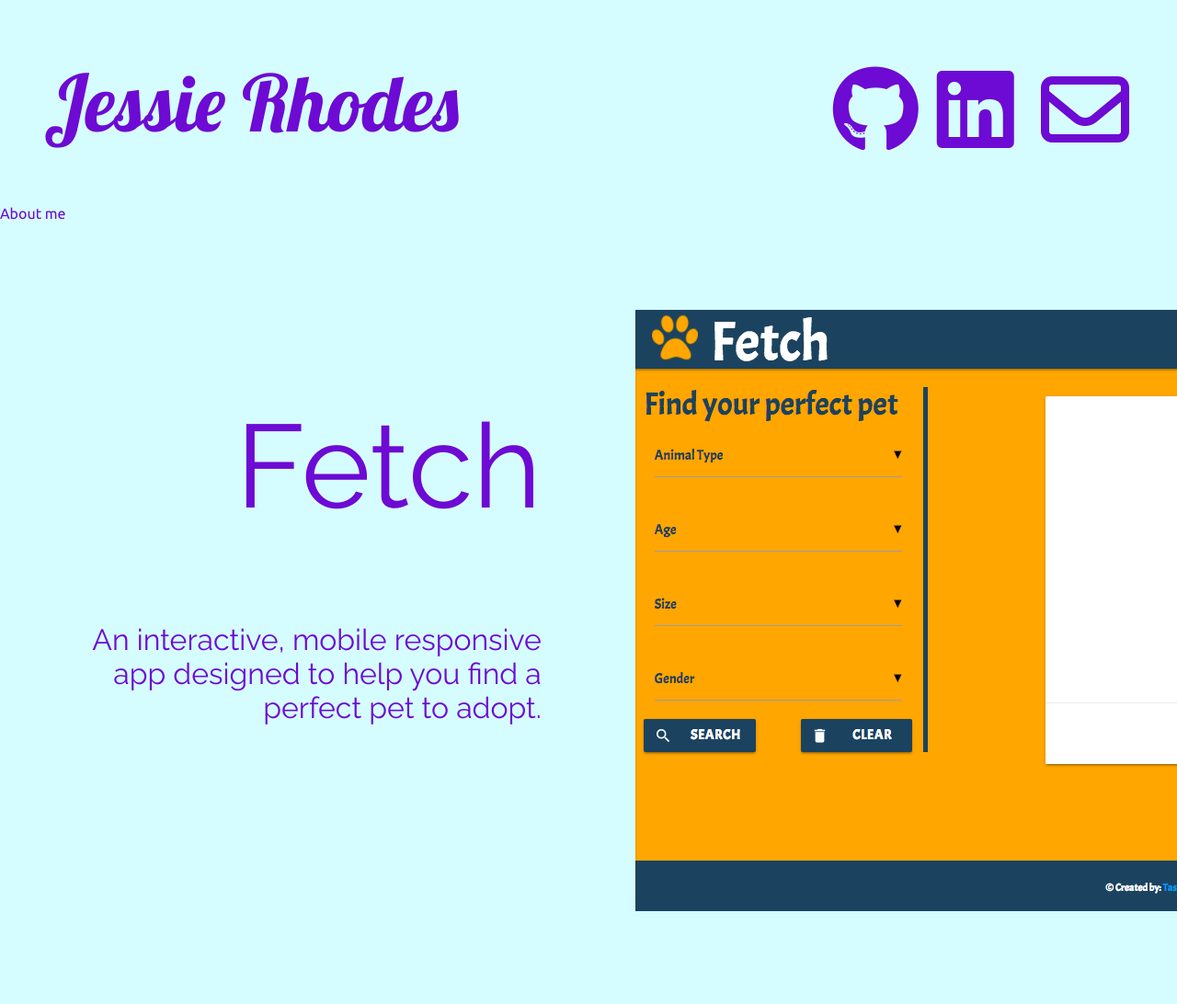
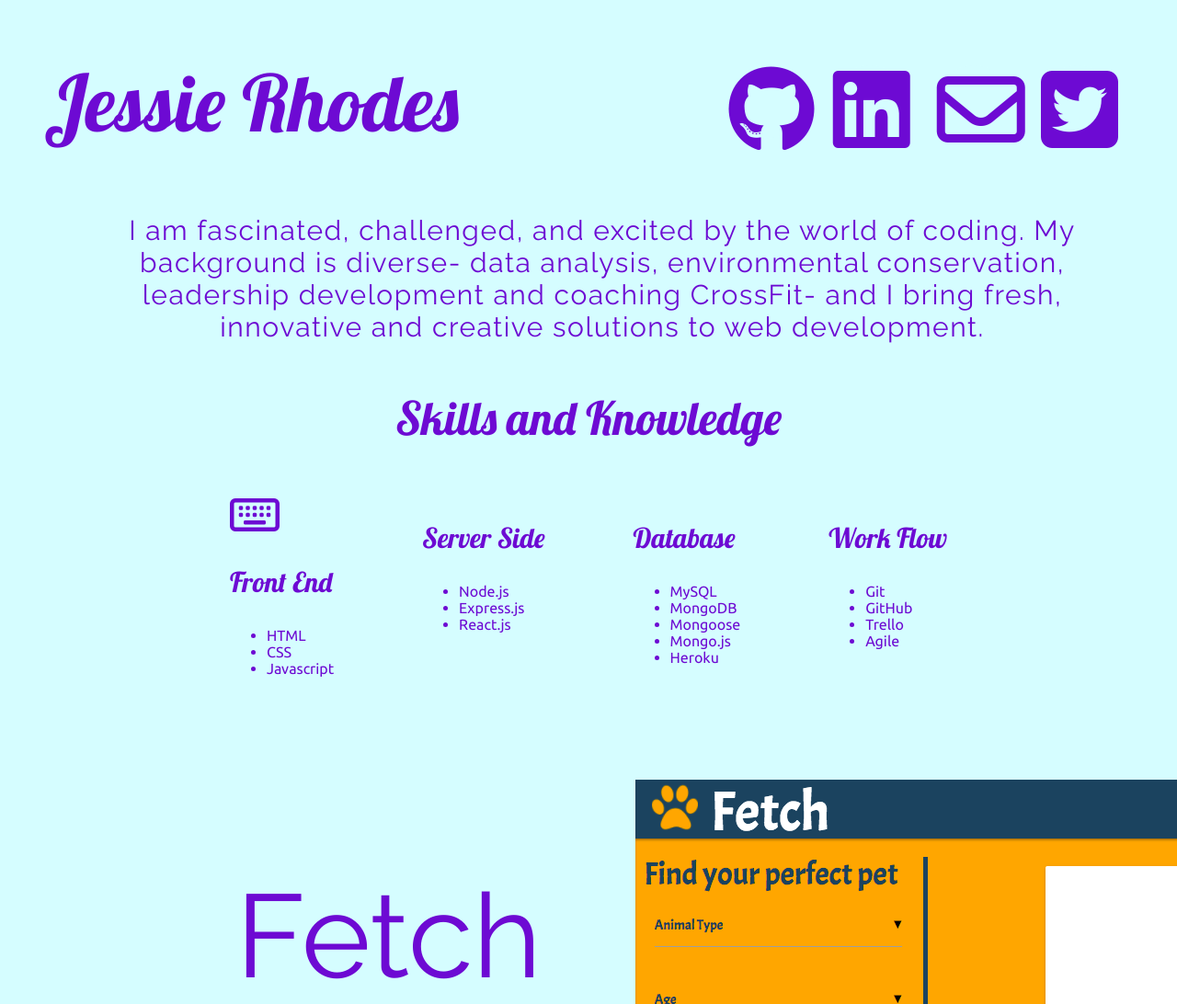
Before and after one commit to JessieRhodes/myportfolio, a PHP site: page / in a window 1280 px wide. Shown: the top 1092 px of the page at 92% size. Run offline with PHP 8.4, Linux system fonts and the light colour scheme; some libraries are stand-ins or nearby versions.

Commit message:
added skills and knowledge divs

```diff
--- a/css/component.css
+++ b/css/component.css
@@ -3,6 +3,34 @@
 	font-size: 85px;
 	margin: 10px;
 	font-family: 'Lobster', cursive;
+}
+#aboutMe {
+	font-family: 'Raleway', sans-serif;
+	font-size: 30px;
+	margin-top: 40px;
+	margin-left: 100px;
+	margin-right: 70px;
+	letter-spacing: 1.50px;
+	text-align: center;
+}
+#skillsTitle {
+	font-family: 'Lobster', cursive;
+	font-size: 50px;
+	text-align: center;
+}
+#skillSection {
+	font-family: 'Lobster', cursive;
+	font-size: 30px;
+
+
+}
+#skillTypes {
+	display: flex;
+	flex direction: column;
+	justify-content: center;
+	justify-content: space-between;
+	margin-left: 250px;
+	margin-right: 250px;
 }
 
 .cbp-so-scroller {
--- a/css/demo.css
+++ b/css/demo.css
@@ -37,7 +37,7 @@ a:hover {
 	/*width: 90%;*/
 	max-width: 79em;
 	margin: 0 auto;
-	padding: 2.875em 1.875em 1.875em;
+	padding: 2.875em 1.875em 1.00em;
 }
 
 .container > header h1 {
--- a/index.html
+++ b/index.html
@@ -22,14 +22,59 @@
 			<h1 id="jessieRhodes">Jessie Rhodes</h1>
 				<nav>
 
-					<a href="https://github.com/JessieRhodes"><i class="fa fa-github fa-3x" aria-hidden="true"></i></a>
+					<a href="https://github.com/JessieRhodes" target="_blank"><i class="fa fa-github fa-3x" aria-hidden="true"></i></a>
 
-					<a href="https://www.linkedin.com/in/jessie-rhodes-45100391/"><i class="fa fa-linkedin-square fa-3x" aria-hidden="true"></i></a>
+					<a href="https://www.linkedin.com/in/jessie-rhodes-45100391/" target="_blank"><i class="fa fa-linkedin-square fa-3x" aria-hidden="true"></i></a>
 
-					<a href="https://www.linkedin.com/in/jessie-rhodes-45100391/"><i class="fa fa-envelope-o fa-3x" aria-hidden="true"></i></a>
+					<a href="https://www.linkedin.com/in/jessie-rhodes-45100391/" target="_blank"><i class="fa fa-envelope-o fa-3x" aria-hidden="true"></i></a>
+
+					<a href="https://twitter.com/jessienyasha" target="_blank"><i class="fa fa-twitter-square fa-3x" aria-hidden="true"></i></a>
+
 				</nav>
 			</header>
-			<p id="aboutMe"> About me <p>
+				<p id="aboutMe"> I am fascinated, challenged, and excited by the world of coding. My background is diverse- data analysis, environmental conservation, leadership development and coaching CrossFit- and I bring fresh, innovative and creative solutions to web development. <p>
+
+			<p id="skillsTitle">Skills and Knowledge</p>
+
+			<div id="skillTypes">
+					<div id="skillContent">
+						<i class="fa fa-keyboard-o fa-3x" aria-hidden="true"></i>
+						<p id="skillSection">Front End</p>
+							<ul>
+								<li>HTML</li>
+								<li>CSS</li>
+								<li>Javascript</li>
+							</ul>
+					</div>
+					<div id="skillContent">
+						<p id="skillSection">Server Side</p>
+							<ul>
+								<li>Node.js</li>
+								<li>Express.js</li>
+								<li>React.js</li>
+							</ul>
+					</div>
+					<div id="skillContent">
+					<p id="skillSection">Database</p>
+							<ul>
+								<li>MySQL</li>
+								<li>MongoDB</li>
+								<li>Mongoose</li>
+								<li>Mongo.js</li>
+								<li>Heroku</li>
+							</ul>
+					</div>
+					<div id="skillContent">
+						<p id="skillSection">Work Flow</p>
+							<ul>
+								<li>Git</li>
+								<li>GitHub</li>
+								<li>Trello</li>
+								<li>Agile</li>
+							</ul>
+					</div>
+
+			</div>
 
 			<div id="cbp-so-scroller" class="cbp-so-scroller">
 				<section class="cbp-so-section">
```
